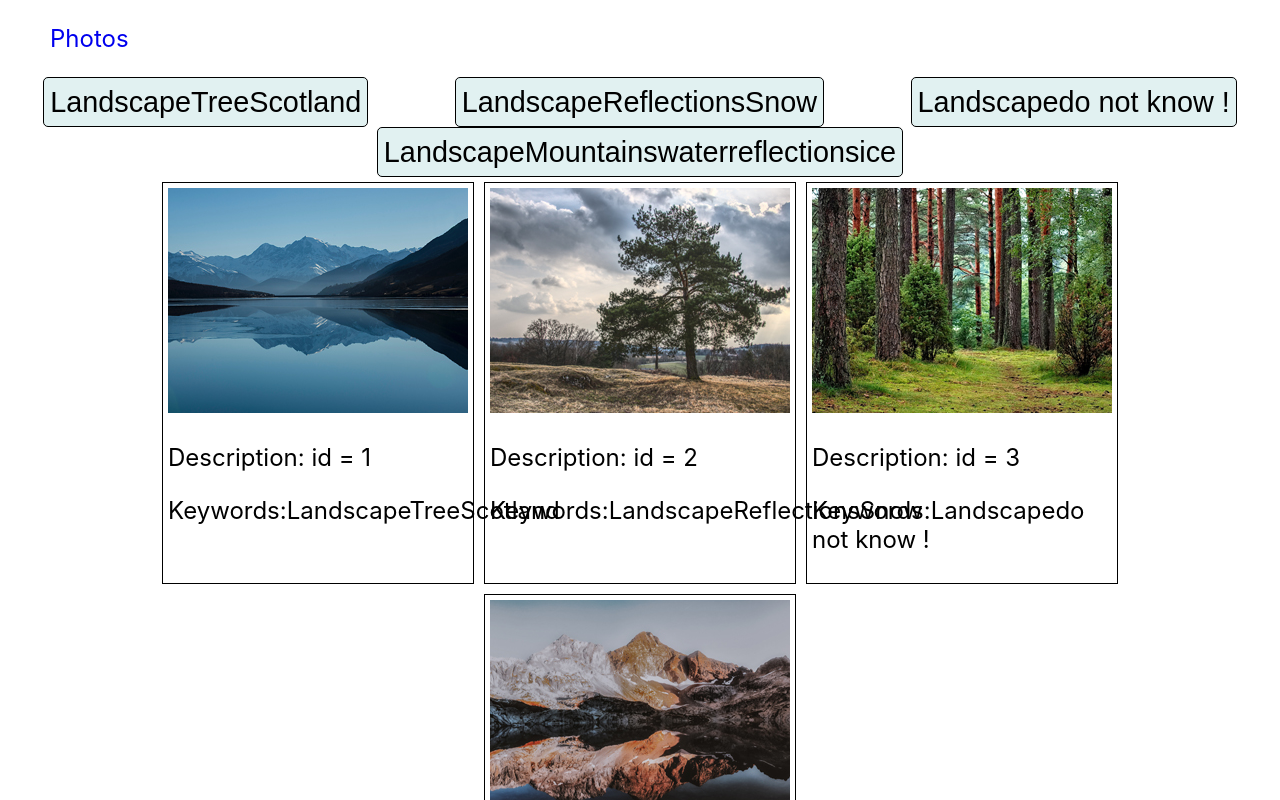
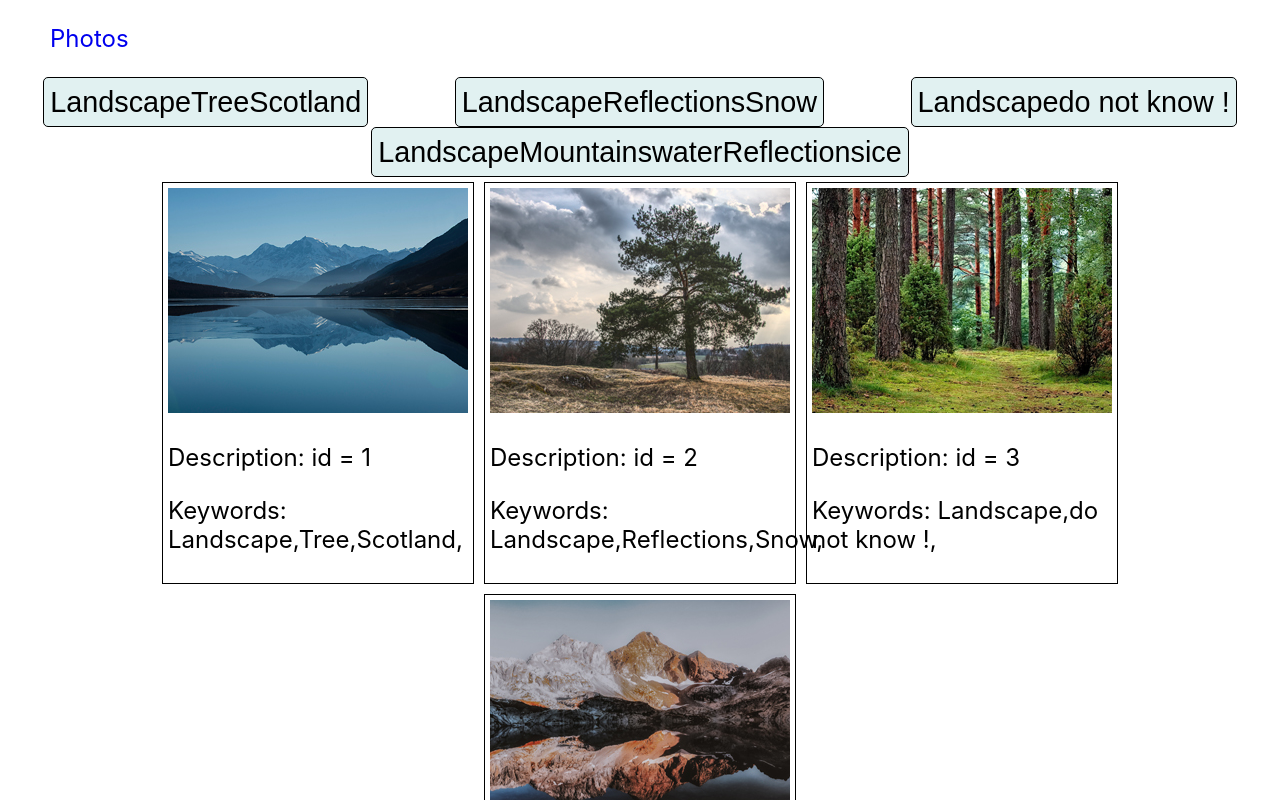
Before and after one commit to RoderickKing/photoApp, a React (Create React App) app: page / in a window 1280 px wide. Shown: the top 800 px of the page. Built offline with nearby package versions, Linux system fonts and the light colour scheme.

Commit message:
Added commas to keyword in cards

```diff
--- a/src/components/Photo.js
+++ b/src/components/Photo.js
@@ -4,12 +4,17 @@ import './Photo.css';
 const Photo = (props) => {
 
   const {url, description,category} = props.photoData;
+  let category_string = ' ';
+  for (const keyword of category) {
+    category_string  = category_string + keyword + ',';
+  }
+
 
   return (
     <div className='photo'>
       <img src={url}/>
       <p>Description: {description}</p>
-      <p>Keywords:{category}</p>
+      <p>Keywords:{category_string}</p>
     </div>
   )
 }
--- a/src/data/photos_data.js
+++ b/src/data/photos_data.js
@@ -21,7 +21,7 @@ const photosData = [
   {
     id: 4,
     url: 'images/landscape_2.jpg',
-    category: ['Landscape','Mountains','water','reflections','ice'],
+    category: ['Landscape','Mountains','water','Reflections','ice'],
     description : 'id = 4'
   },
 
```
